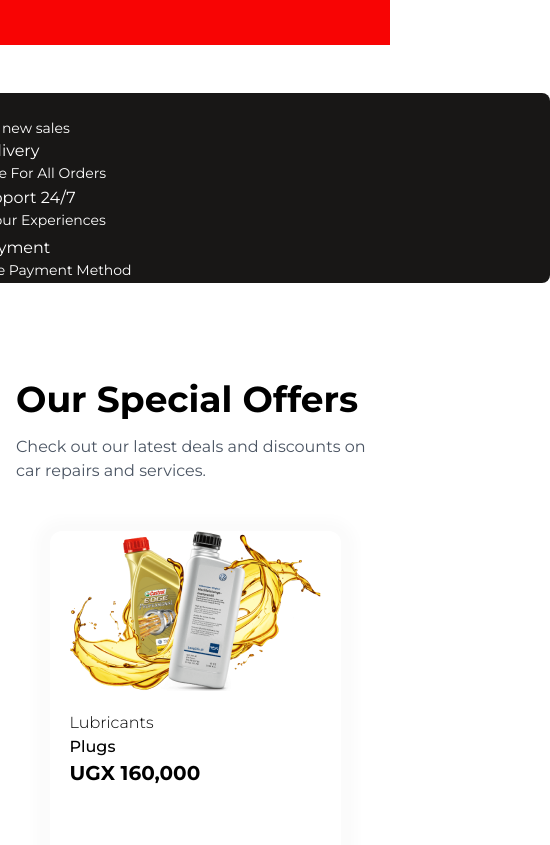
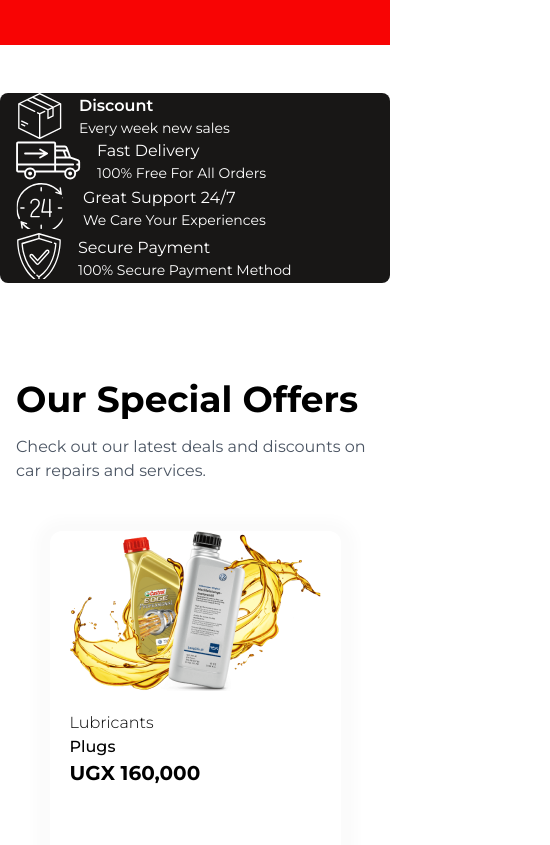
Before and after one commit to matovu-ronald/makanika, a website: page index.html in a window 390 px wide. Shown: the part 1197-2042 px from the top of the page, 550 px wide, since content can reach past the window. Drawn offline with Linux system fonts and the light colour scheme.

Commit message:
Remove the negative margin

```diff
--- a/index.html
+++ b/index.html
@@ -275,7 +275,7 @@
       </section>
 
       <!-- Features Section -->
-      <section class="-mx-40 bg-white py-12 md:col-span-full text-white">
+      <section class="bg-white py-12 md:col-span-full text-white">
         <div
           class="container md:flex justify-between items-center mx-auto px-4 bg-makankika-jet-black rounded-lg md:min-h-[9.25rem]"
         >
```
Also changed, not shown: src/styles/output.css.
